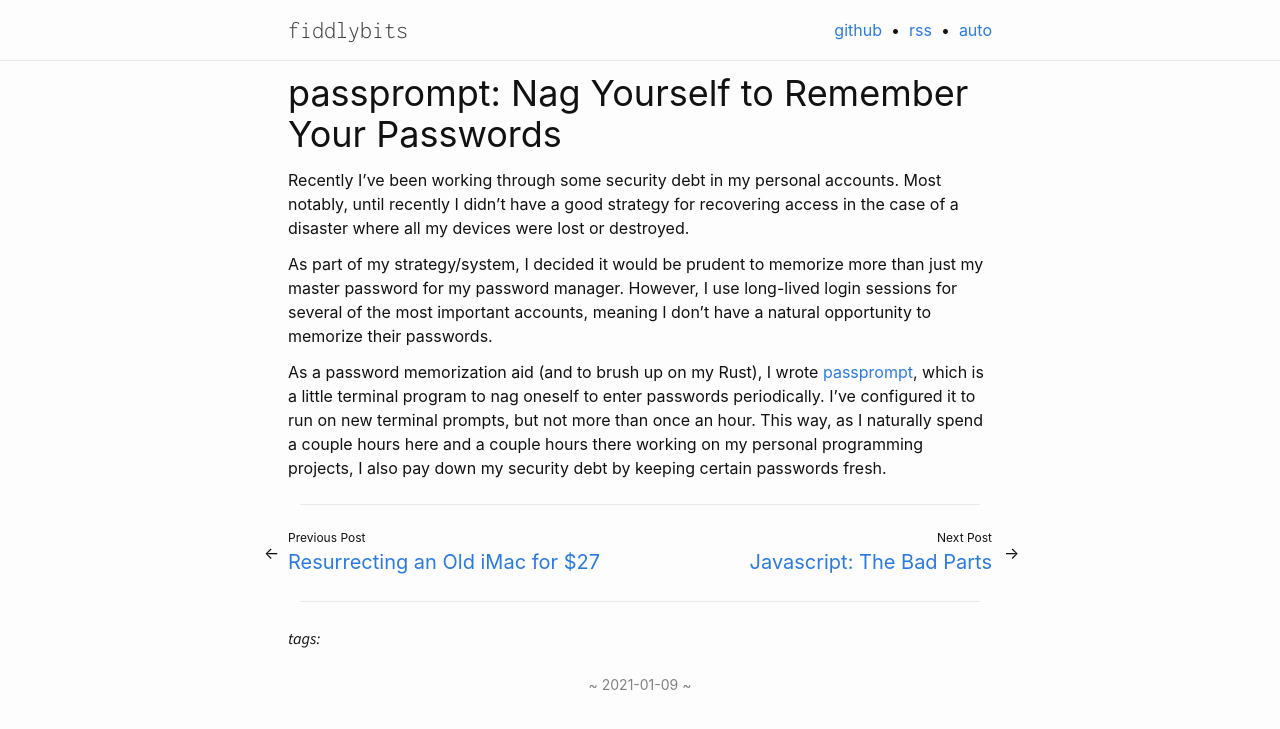
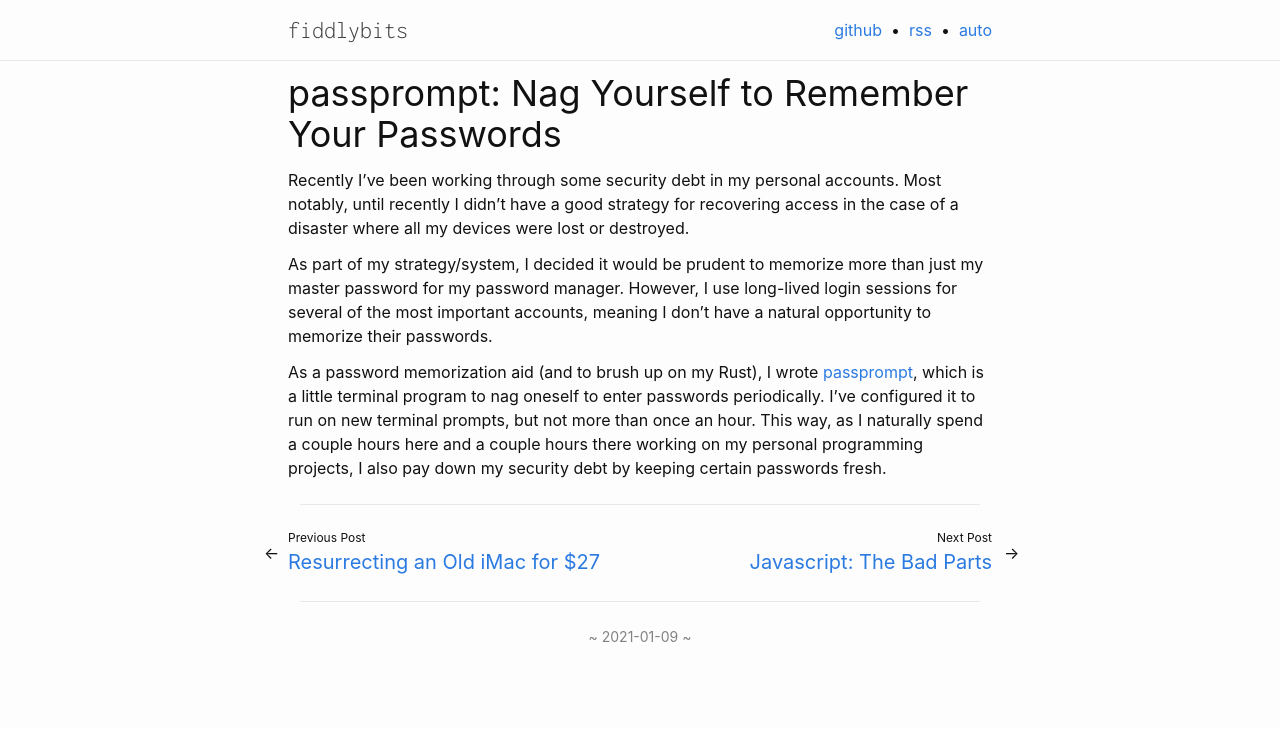
Before and after one commit to seansfkelley/seansfkelley.github.io, a Jekyll site: the page built from _posts/2021-01-09-passprompt.md, in a window 1280 px wide. Shown: the top 729 px of the page. Built offline with Jekyll 4.4.1, drawn with Linux system fonts in a browser that asks for light colours; some web fonts are replaced.

Commit message:
Oops, this isn't Python. I guess empty arrays are truthy.

```diff
--- a/_includes/next-previous.html
+++ b/_includes/next-previous.html
@@ -32,7 +32,7 @@
   {% endif %}
 </section>
 <hr />
-{% if page.tags %}
+{% if page.tags.size != 0 %}
 <section class="tag-list">
   <i class="tag-label">tags:</i>
   {% for t in page.tags %}
```
